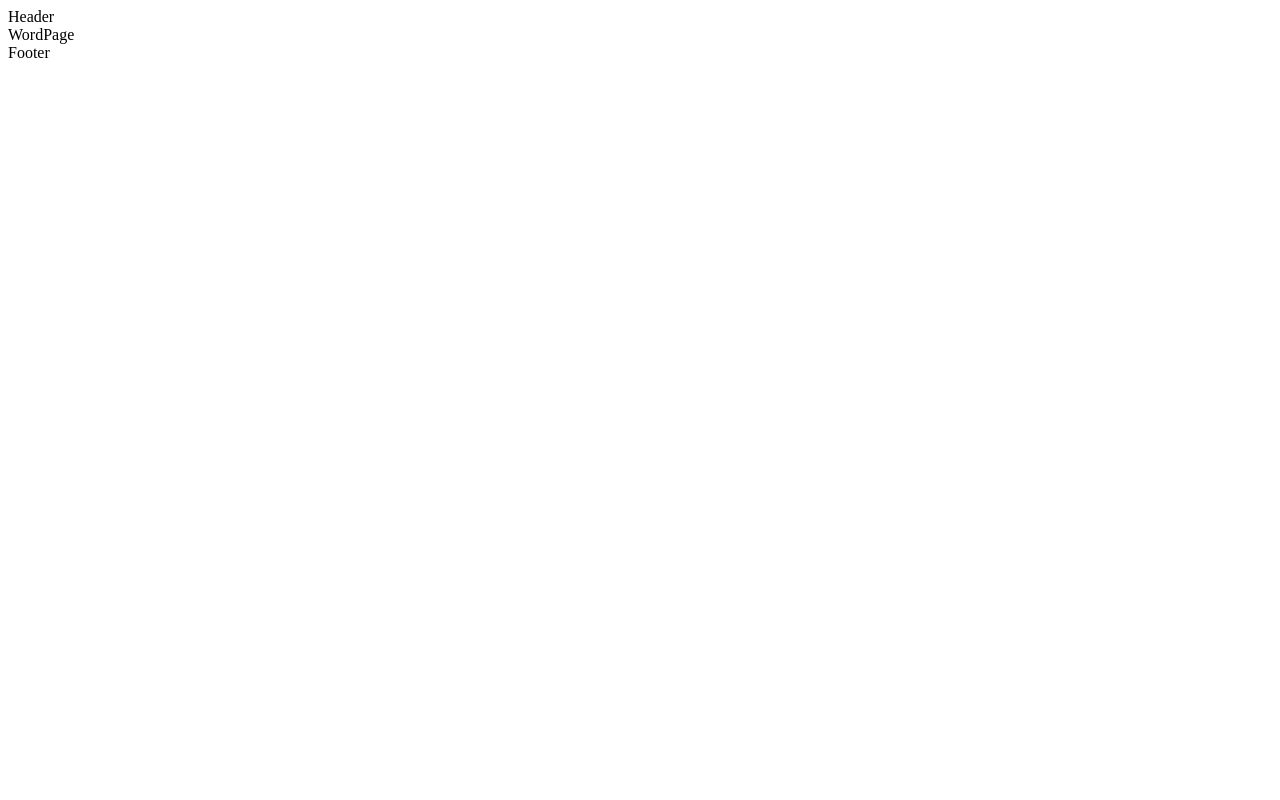
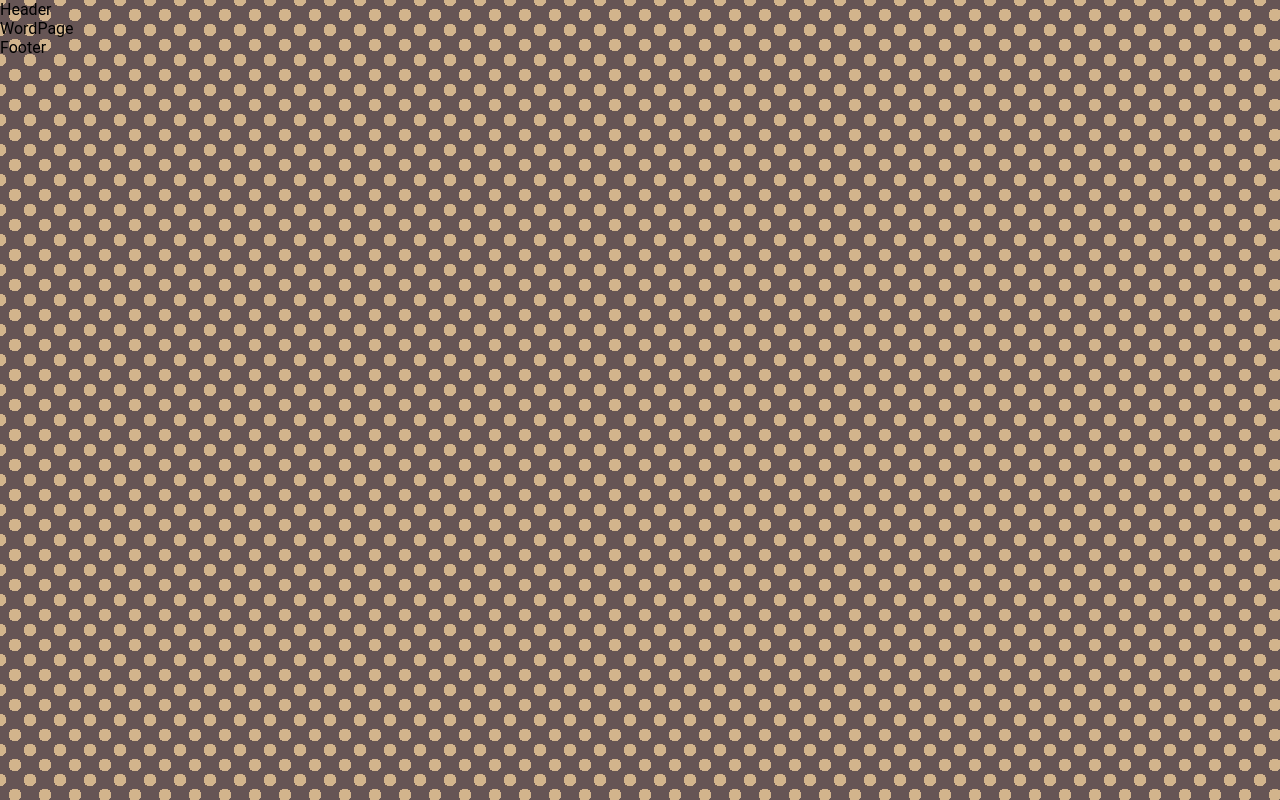
Before and after one commit to AlexanderSUS/dictionary-storage-client, a React app: page / in a window 1280 px wide. Built offline with nearby package versions, Linux system fonts and the light colour scheme.

Commit message:
feat: add global styles

```diff
--- /dev/null
+++ b/src/index.scss
@@ -0,0 +1 @@
+@import 'styles';
--- a/src/index.tsx
+++ b/src/index.tsx
@@ -2,6 +2,8 @@ import React from 'react';
 import ReactDOM from 'react-dom/client';
 import { BrowserRouter } from 'react-router-dom';
 import App from './App';
+
+import './styles/main.scss';
 
 const root = ReactDOM.createRoot(
   document.getElementById('root') as HTMLElement,
--- /dev/null
+++ b/src/styles/index.scss
@@ -0,0 +1 @@
+@import 'utils';
--- /dev/null
+++ b/src/styles/main.scss
@@ -0,0 +1,29 @@
+@import 'src';
+
+html, body {
+  margin: 0;
+  padding: 0;
+  font-family: 'Roboto';
+  font-size: 16px;
+}
+
+body {
+  min-height: calc(100vh - $page-indent);
+
+  @include background-polka-dot;
+
+  background-attachment: fixed;
+}
+
+#root {
+  height: 100%;
+  width: 100%;
+}
+
+ul {
+  list-style: none;
+}
+
+a {
+  text-decoration: none;
+}
--- /dev/null
+++ b/src/styles/utils/colors.scss
@@ -0,0 +1,6 @@
+$color-background-light: tan;
+$color-background-dark: #665555;
+
+$body-background-color: #9900FF;
+$card-border-color: lightgrey;
+$text-color-light: grey;
--- /dev/null
+++ b/src/styles/utils/index.scss
@@ -0,0 +1,4 @@
+@import './media.scss';
+@import './colors.scss';
+@import './mixin.scss';
+@import './sizes.scss';
--- /dev/null
+++ b/src/styles/utils/media.scss
@@ -0,0 +1,5 @@
+$size-desktop: 1920px;
+$size-notebook: 1440px;
+$size-laptop: 1024px;
+$size-tablet: 767px;
+$size-mobile: 480px;
--- /dev/null
+++ b/src/styles/utils/mixin.scss
@@ -0,0 +1,7 @@
+@mixin background-polka-dot {
+  background: $color-background-dark;
+  background-image: radial-gradient($color-background-light 30%, transparent 0),
+                    radial-gradient($color-background-light 30%, transparent 0);
+  background-size: 30px 30px;
+  background-position: 0 0, 15px 15px;
+}
--- /dev/null
+++ b/src/styles/utils/sizes.scss
@@ -0,0 +1,4 @@
+$header-nav-link-font-size: 1.2rem;
+$header-nav-list-padding: 1rem;
+
+$page-indent: calc($header-nav-link-font-size + ($header-nav-list-padding * 2));
```
